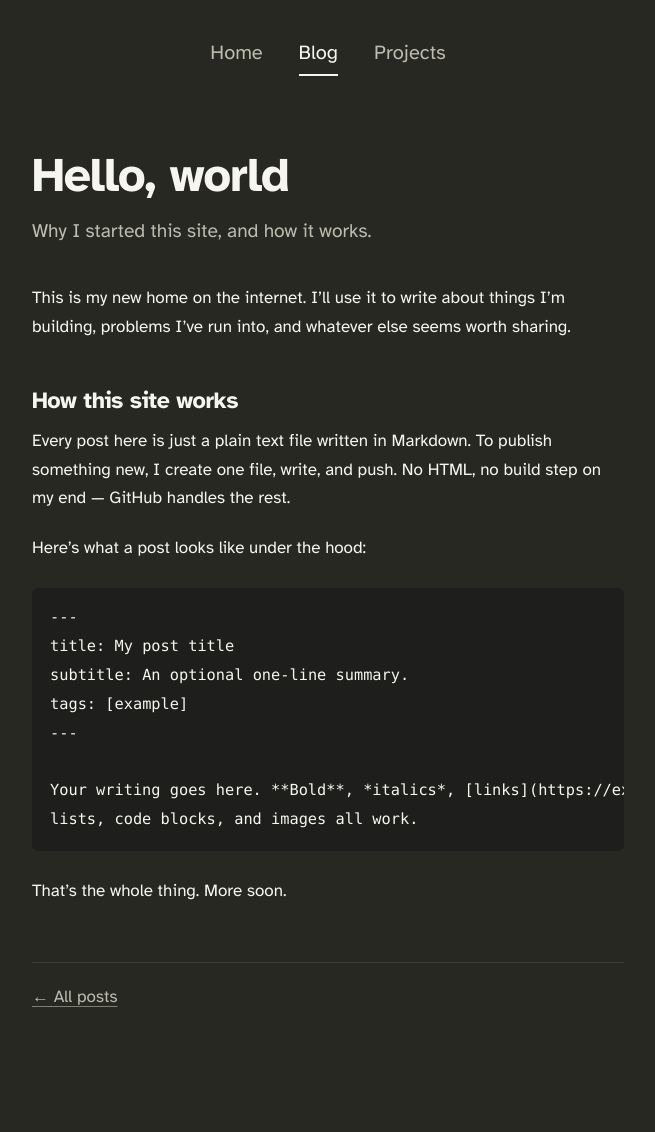
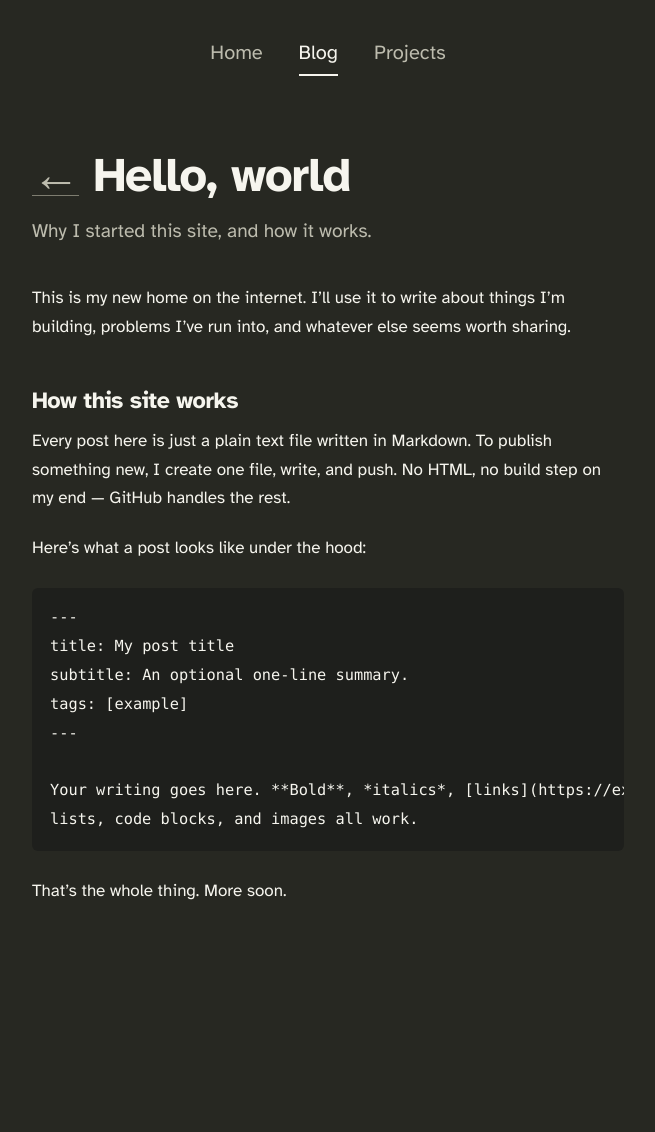
Before and after one commit to rahulsrao011/rahulsrao011.github.io, a Jekyll site: the page built from _posts/2026-11-02-hello-world.md, in a window 1280 px wide. Shown: the whole page, without its empty margins (312-967 px from the left). Built offline with Jekyll 4.4.1, drawn with Linux system fonts in a browser that asks for light colours; our own code applies the rules of GitHub Pages for plain Markdown files; after the commit the page ends 1046 px from its top, so only the background shows below that.

Commit message:
Update post.html

```diff
--- a/_layouts/post.html
+++ b/_layouts/post.html
@@ -3,15 +3,11 @@ layout: default
 ---
 <article class="post">
   <header class="post-header">
-    <h1 class="post-title">{{ page.title }}</h1>
+    <h1><a class="back" href="{{ '/blog/' | relative_url }}" aria-label="All posts">&larr;</a> {{ page.title }}</h1>
     {% if page.subtitle %}<p class="post-subtitle">{{ page.subtitle }}</p>{% endif %}
   </header>
 
   <div class="post-body">
     {{ content }}
   </div>
-
-  <footer class="post-footer">
-    <a href="{{ '/blog/' | relative_url }}">&larr; All posts</a>
-  </footer>
 </article>
```
